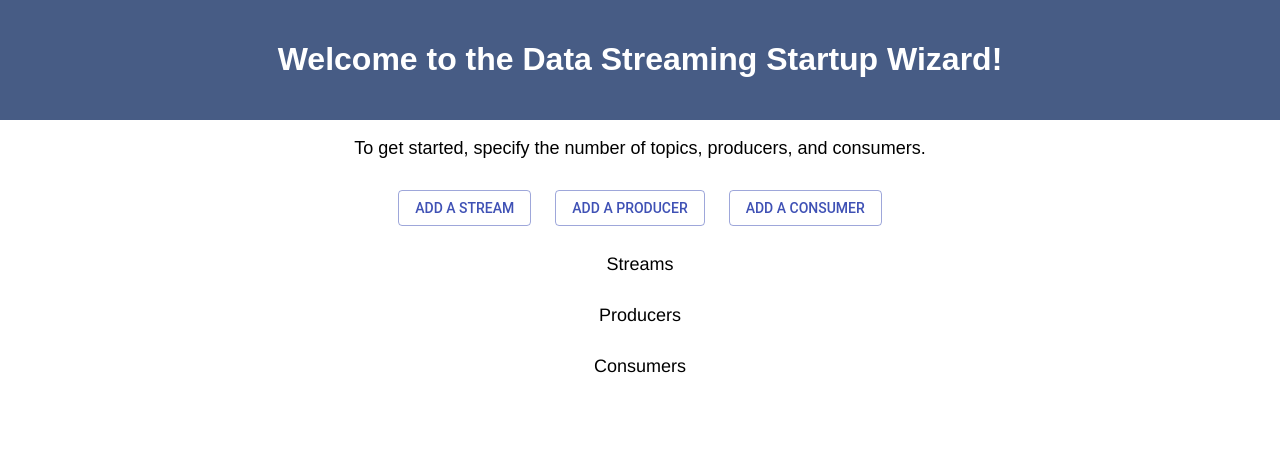
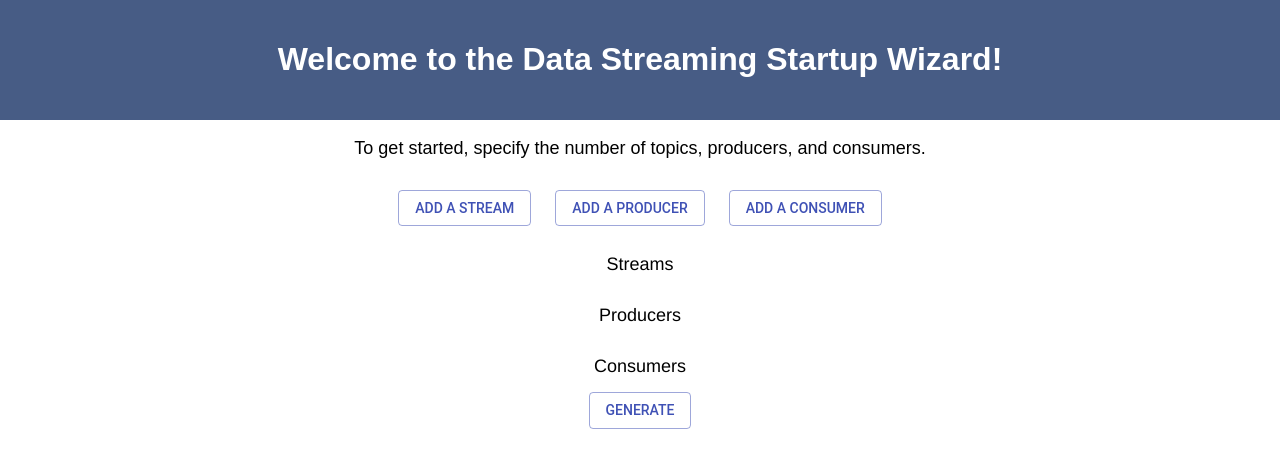
Before and after one commit to Chris-Brauns-II/init-wizard, a React (Create React App) app: page / in a window 1280 px wide. Shown: the top 468 px of the page. Built offline with nearby package versions, Linux system fonts and the light colour scheme.

Commit message:
Added actionless 'Generate' Button

```diff
--- a/src/App.jsx
+++ b/src/App.jsx
@@ -2,6 +2,7 @@
 import StructureBuilder from './StructureBuilder/StructureBuilder';
 
 import './App.css';
+import { Button } from '@material-ui/core';
 
 const App = () => {
   return (
@@ -13,6 +14,7 @@
         To get started, specify the number of topics, producers, and consumers.
       </p>
       <StructureBuilder/>
+      <Button variant="outlined" color="primary">Generate</Button>
     </div>
   )
 };
```
